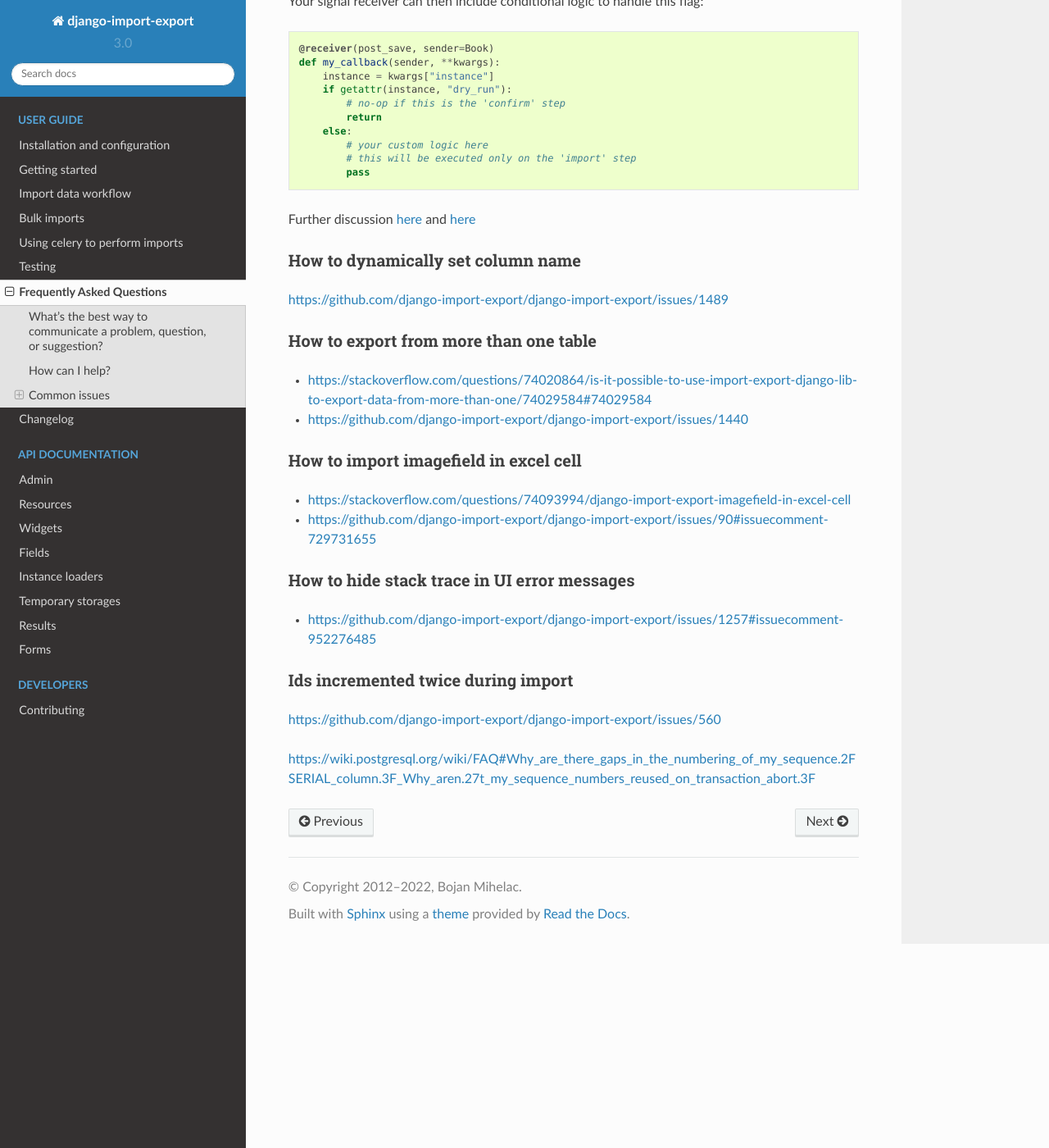
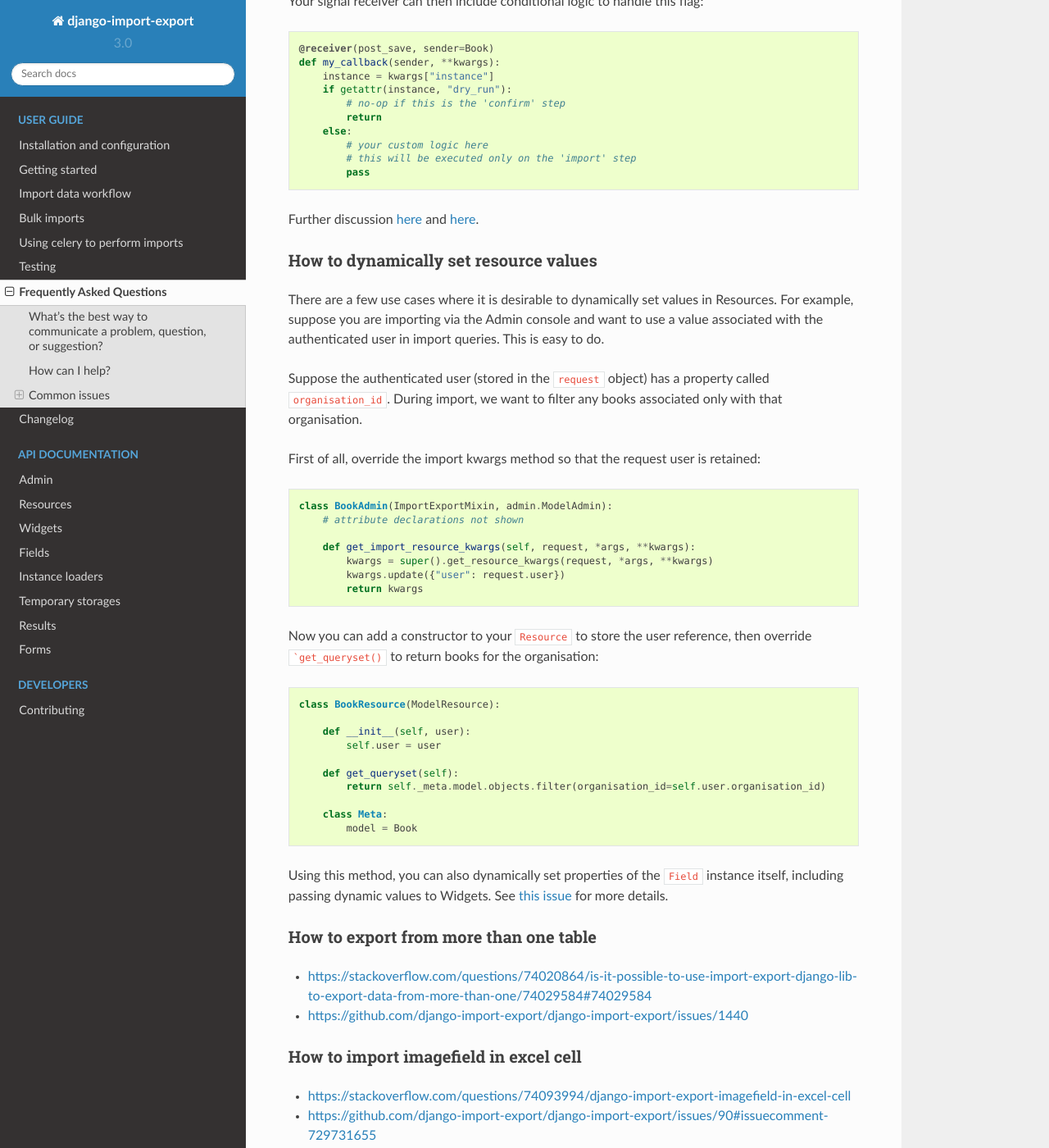
Before and after one commit to django-import-export/django-import-export, a Sphinx documentation site: the page built from docs/faq.rst, in a window 1280 px wide and 1400 px high, scrolled down 1347 px. Shown: the whole window at 82% size. Built offline with Sphinx 7.4.7 and the Read the Docs theme 2.0.0, drawn with Linux system fonts in a browser that asks for light colours; some of the changed text lies outside the part shown.

Commit message:
doc updates

````diff
--- a/docs/faq.rst
+++ b/docs/faq.rst
@@ -62,12 +62,41 @@ Your signal receiver can then include conditional logic to handle this flag::
             # this will be executed only on the 'import' step
             pass
 
-Further discussion `here <https://github.com/django-import-export/django-import-export/issues/1078/>`_ and `here <https://stackoverflow.com/a/71625152/39296/>`_
+Further discussion `here <https://github.com/django-import-export/django-import-export/issues/1078/>`_ and `here <https://stackoverflow.com/a/71625152/39296/>`_.
 
-How to dynamically set column name
-----------------------------------
+How to dynamically set resource values
+--------------------------------------
 
-https://github.com/django-import-export/django-import-export/issues/1489
+There are a few use cases where it is desirable to dynamically set values in Resources.  For example, suppose you are importing via the Admin console and want to use a value associated with the authenticated user in import queries.  This is easy to do.
+
+Suppose the authenticated user (stored in the ``request`` object) has a property called ``organisation_id``.  During import, we want to filter any books associated only with that organisation.
+
+First of all, override the import kwargs method so that the request user is retained::
+
+    class BookAdmin(ImportExportMixin, admin.ModelAdmin):
+        # attribute declarations not shown
+
+        def get_import_resource_kwargs(self, request, *args, **kwargs):
+            kwargs = super().get_resource_kwargs(request, *args, **kwargs)
+            kwargs.update({"user": request.user})
+            return kwargs
+
+Now you can add a constructor to your ``Resource`` to store the user reference, then override ```get_queryset()`` to return books for the organisation::
+
+    class BookResource(ModelResource):
+
+        def __init__(self, user):
+            self.user = user
+
+        def get_queryset(self):
+            return self._meta.model.objects.filter(organisation_id=self.user.organisation_id)
+
+        class Meta:
+            model = Book
+
+Using this method, you can also dynamically set properties of the ``Field`` instance itself, including passing dynamic values to Widgets.  See `this issue <https://github.com/django-import-export/django-import-export/issues/1489/>`_ for more details.
+
+
 
 How to export from more than one table
 --------------------------------------
@@ -94,3 +123,16 @@ Ids incremented twice during import
 https://github.com/django-import-export/django-import-export/issues/560
 
 https://wiki.postgresql.org/wiki/FAQ#Why_are_there_gaps_in_the_numbering_of_my_sequence.2FSERIAL_column.3F_Why_aren.27t_my_sequence_numbers_reused_on_transaction_abort.3F
+
+
+how to handle blank Charfield
+-----------------------------
+
+https://stackoverflow.com/questions/61987773/django-import-export-how-to-handle-blank-charfield
+
+https://github.com/django-import-export/django-import-export/issues/1485#issuecomment-1295859788
+
+Foreign key is null when importing
+----------------------------------
+
+https://github.com/django-import-export/django-import-export/issues/1461
````
Also changed, not shown: 1 other file.
